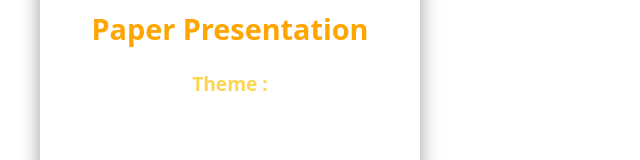
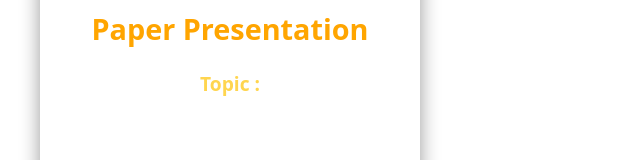
Before and after one commit to kumudha2029/intrasymposium, a React (Vite) app: page /events in a window 1280 px wide. Shown: the part 183-343 px from the top of the page, without its empty margins (0-640 px from the left). Built offline with nearby package versions, Linux system fonts and the light colour scheme.

Commit message:
day6 final

```diff
--- a/src/Frontend/Event.jsx
+++ b/src/Frontend/Event.jsx
@@ -229,7 +229,7 @@ const EventsPage = () => {
               <EventName>{event.name}</EventName>
 
               {/* Theme Section */}
-              <SectionTitle>Theme :</SectionTitle>
+              <SectionTitle>Topic :</SectionTitle>
               <RulesList>
                 {event.rules.slice(0, 11).map((theme, i) => (
                   <RuleItem key={i}>{theme}</RuleItem>
```
